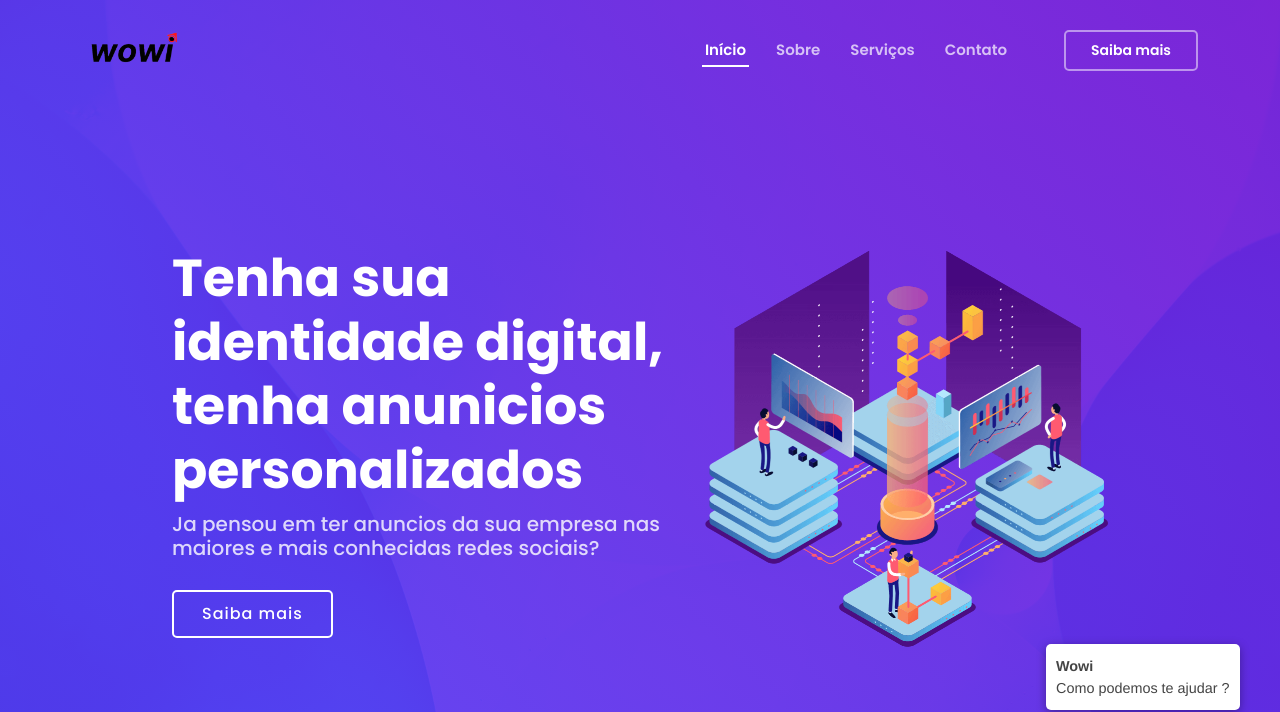
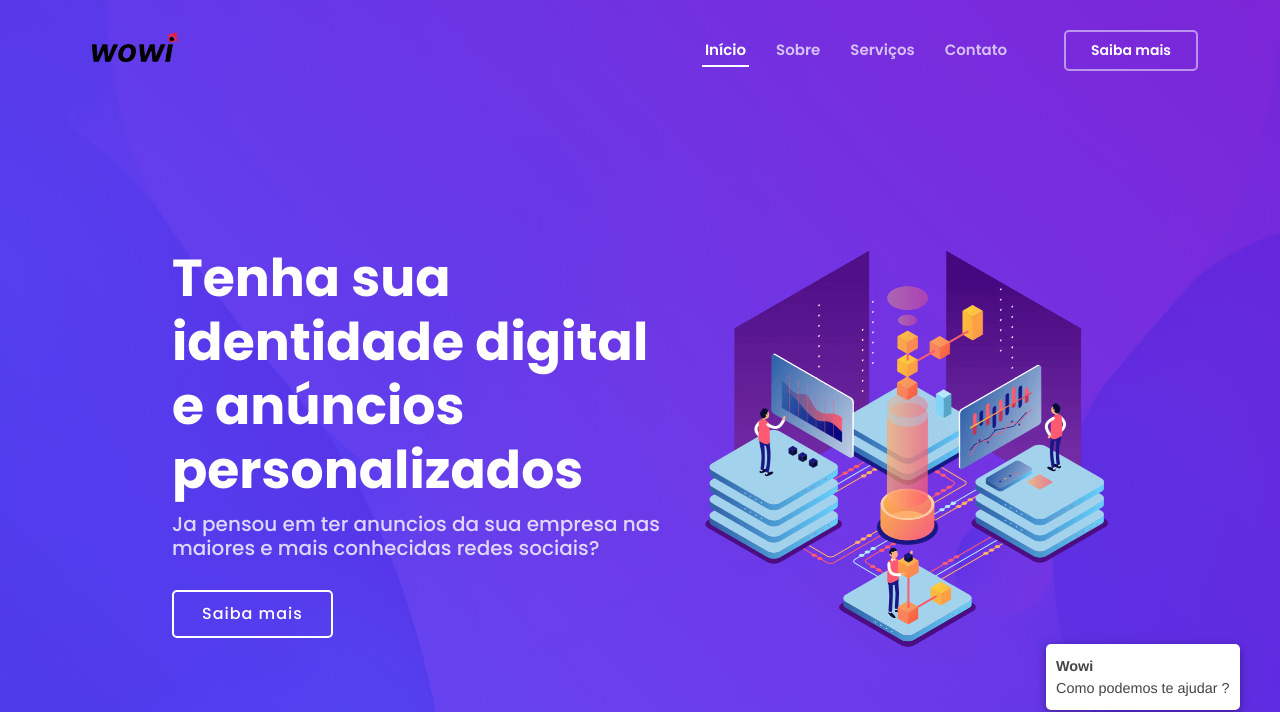
Before and after one commit to jonipequeno/WOWISIMPLES, a plain HTML site: page index.html in a window 1280 px wide. Shown: the top 712 px of the page. Drawn offline with nearby package versions, Linux system fonts and the light colour scheme.

Commit message:
erros de digitação

```diff
--- a/index.html
+++ b/index.html
@@ -66,7 +66,7 @@
     <div class="container-fluid" data-aos="fade-up">
       <div class="row justify-content-center">
         <div class="col-xl-5 col-lg-6 pt-3 pt-lg-0 order-2 order-lg-1 d-flex flex-column justify-content-center">
-          <h1>Tenha sua identidade digital, tenha anunicios personalizados</h1>
+          <h1>Tenha sua identidade digital e anúncios personalizados</h1>
           <h2>Ja pensou em ter anuncios da sua empresa nas maiores e mais conhecidas redes sociais?</h2>
           <div><a href="#about" class="btn-get-started scrollto">Saiba mais </a></div>
         </div>
```
